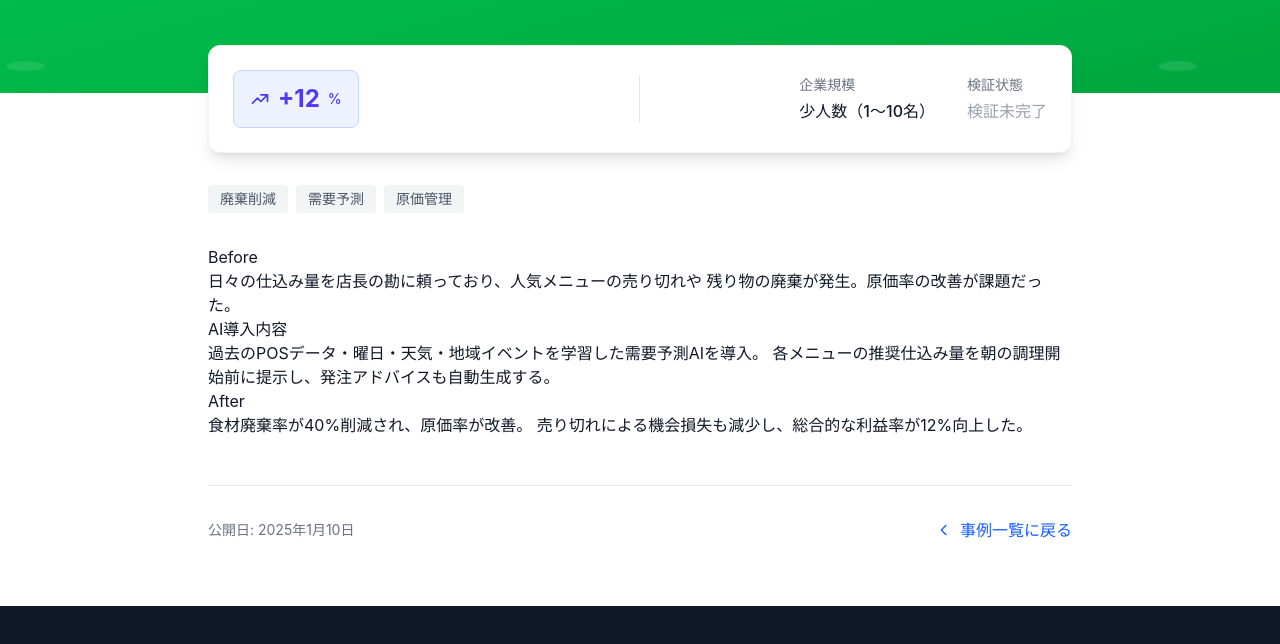
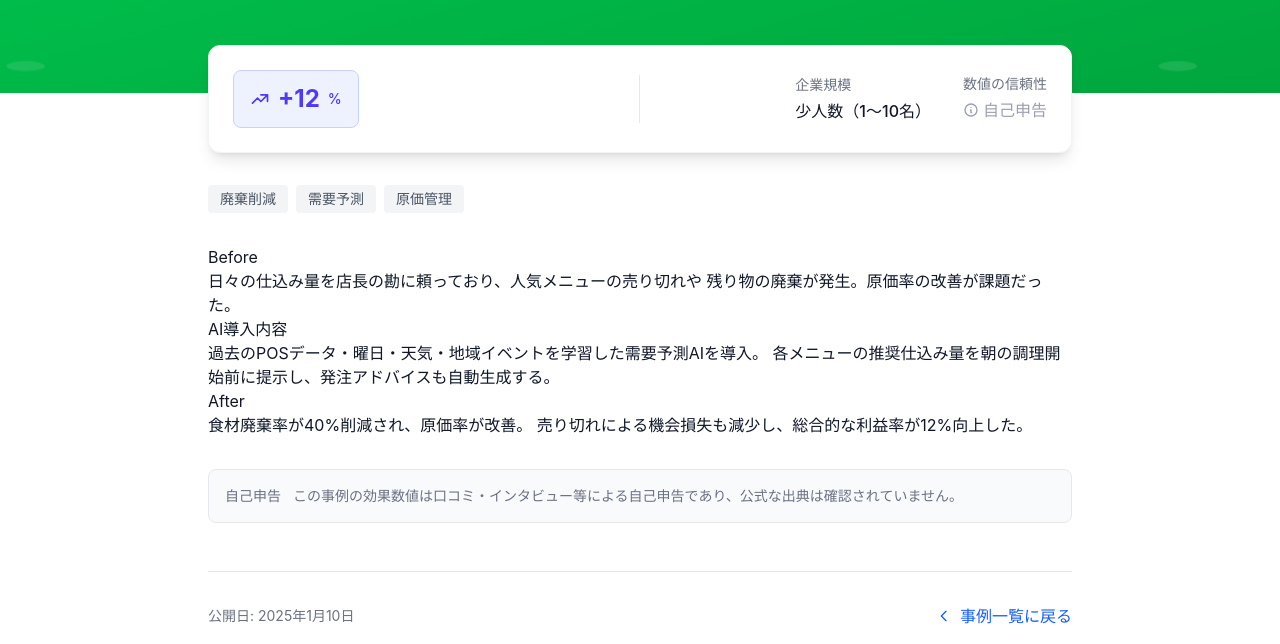
Before and after one commit to matchagent/ai, an Astro site: page /cases/food-001 in a window 1280 px wide. Shown: the part 308-952 px from the top of the page. Built offline with nearby package versions, Linux system fonts and the light colour scheme; Astro itself is replaced by a stand-in of ours.

Commit message:
fix metric_verified

```diff
--- a/src/pages/cases/[slug].astro
+++ b/src/pages/cases/[slug].astro
@@ -231,10 +231,22 @@ const breadcrumbJsonLd = {
               </span>
             </div>
             <div>
-              <div class="text-sm text-gray-500 mb-1">検証状態</div>
-              <span class={`font-medium ${data.metric_verified ? 'text-green-600' : 'text-gray-400'}`}>
-                {data.metric_verified ? '✓ 検証済み' : '検証未完了'}
-              </span>
+              <div class="text-sm text-gray-500 mb-1">数値の信頼性</div>
+              {data.metric_verified ? (
+                <span class="inline-flex items-center gap-1 font-medium text-green-600" title="企業のプレスリリース・公式発表など一次情報に出典あり">
+                  <svg class="w-4 h-4" fill="currentColor" viewBox="0 0 20 20">
+                    <path fill-rule="evenodd" d="M6.267 3.455a3.066 3.066 0 001.745-.723 3.066 3.066 0 013.976 0 3.066 3.066 0 001.745.723 3.066 3.066 0 012.812 2.812c.051.643.304 1.254.723 1.745a3.066 3.066 0 010 3.976 3.066 3.066 0 00-.723 1.745 3.066 3.066 0 01-2.812 2.812 3.066 3.066 0 00-1.745.723 3.066 3.066 0 01-3.976 0 3.066 3.066 0 00-1.745-.723 3.066 3.066 0 01-2.812-2.812 3.066 3.066 0 00-.723-1.745 3.066 3.066 0 010-3.976 3.066 3.066 0 00.723-1.745 3.066 3.066 0 012.812-2.812zm7.44 5.252a1 1 0 00-1.414-1.414L9 10.586 7.707 9.293a1 1 0 00-1.414 1.414l2 2a1 1 0 001.414 0l4-4z" clip-rule="evenodd"/>
+                  </svg>
+                  公式出典あり
+                </span>
+              ) : (
+                <span class="inline-flex items-center gap-1 font-medium text-gray-400" title="口コミ・自己申告のみで公式な出典が確認できません">
+                  <svg class="w-4 h-4" fill="none" stroke="currentColor" viewBox="0 0 24 24">
+                    <path stroke-linecap="round" stroke-linejoin="round" stroke-width="2" d="M13 16h-1v-4h-1m1-4h.01M21 12a9 9 0 11-18 0 9 9 0 0118 0z"/>
+                  </svg>
+                  自己申告
+                </span>
+              )}
             </div>
           </div>
         </div>
@@ -253,6 +265,21 @@ const breadcrumbJsonLd = {
         <!-- Content -->
         <div class="prose prose-lg max-w-none">
           <Content />
+        </div>
+
+        <!-- 数値の信頼性注記 -->
+        <div class={`mt-8 p-4 rounded-lg text-sm ${data.metric_verified ? 'bg-green-50 border border-green-200 text-green-800' : 'bg-gray-50 border border-gray-200 text-gray-500'}`}>
+          {data.metric_verified ? (
+            <>
+              <span class="font-medium">公式出典あり</span>
+              <span class="ml-2">この事例の効果数値は、企業のプレスリリースまたは公式発表に基づいています。</span>
+            </>
+          ) : (
+            <>
+              <span class="font-medium">自己申告</span>
+              <span class="ml-2">この事例の効果数値は口コミ・インタビュー等による自己申告であり、公式な出典は確認されていません。</span>
+            </>
+          )}
         </div>
 
         <!-- Date -->
```
Also changed, not shown: .agents/skills/add-case.md, README.md.
